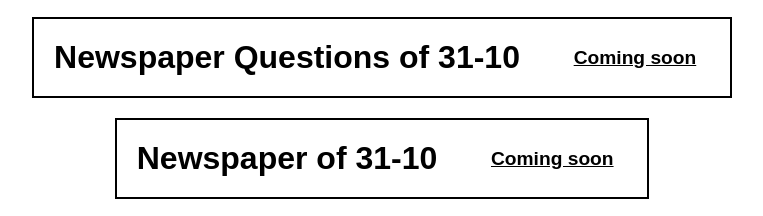
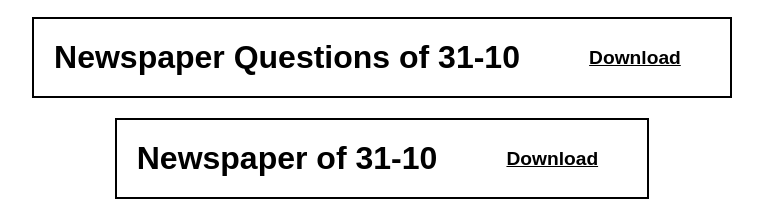
Before and after one commit to d4te00/d4te00.github.io, a plain HTML site: page index.html in a window 1280 px wide. Shown: the part 225-441 px from the top of the page, without its empty margins (258-1021 px from the left). Drawn offline with Linux system fonts and the light colour scheme.

Commit message:
31 questions

```diff
--- a/index.html
+++ b/index.html
@@ -15,10 +15,10 @@
             <h1>Newspaper of 30-10</h1><div class="btncont"><a href="Hindu_Delhi_30-10-2024_.pdf" download>Download</a></div>
         </div>
         <div class="boxln">
-            <h1>Newspaper Questions of 31-10</h1><div class="btncont"><a href="" download>Coming soon</a></div>
+            <h1>Newspaper Questions of 31-10</h1><div class="btncont"><a href="Hindu_Delhi_31-10-2024_.pdf" download>Download</a></div>
         </div>
         <div class="boxln">
-            <h1>Newspaper of 31-10</h1><div class="btncont"><a href="" download>Coming soon</a></div>
+            <h1>Newspaper of 31-10</h1><div class="btncont"><a href="31-oct.pdf" download>Download</a></div>
         </div>
         <div class="boxln">
             <h1>Newspaper Questions of 01-11</h1><div class="btncont"><a href="" download>Coming soon</a></div>
```
Also changed, not shown: 2 other files.
